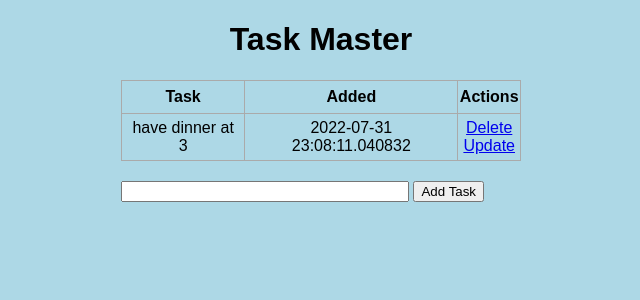
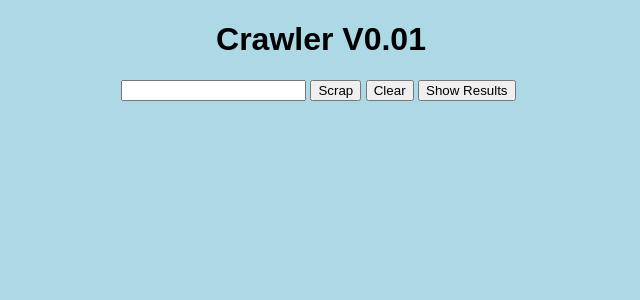
Before and after one commit to Ryan47Liao/FlaskSeleniumDockerized, a Flask app: page / in a window 1280 px wide. Shown: the top 300 px of the page, without its empty margins (319-959 px from the left). Run offline with Flask 2, Linux system fonts and the light colour scheme; data comes from the database, SQL or seed files in the repository.

Commit message:
Initial Commit: Successfully Containerized a Selenium Bot with Flask interface

```diff
--- a/app.py
+++ b/app.py
@@ -1,68 +1,38 @@
-from flask import Flask, render_template, request, redirect
-from flask_sqlalchemy import SQLAlchemy
-# from scrap import scrape_site
-import datetime
+from flask import Flask, render_template, request, redirect, flash
+from scrap import scrapper
 
 app = Flask(__name__)
-app.config['SQLALCHEMY_DATABASE_URI'] = 'sqlite:///test.db'  # 3 is relative, 4 is abs path
-db = SQLAlchemy(app)
+app.secret_key = 'super secret key'
+app.config['SESSION_TYPE'] = 'filesystem'
+bot = scrapper()
 
-
-class ToDo(db.Model):
-    id = db.Column(db.Integer, primary_key=True)
-    content = db.Column(db.String(200), nullable=False)
-    date_created = db.Column(db.DateTime, default=datetime.datetime.utcnow)
-
-    def __repr__(self):
-        return '<Task {}>'.format(self.id)
-
+scrap_result = "Nothing here yet"
 
 @app.route('/', methods=['POST', 'GET'])
 def home():
+    global scrap_result
     # src, parser = scrape_site(URL)
     # return str(src)
     if request.method == 'POST':
-        task_content = request.form['content']
-        new_task = ToDo(content=task_content)
+        url = request.form['url']
         try:
-            db.session.add(new_task)
-            db.session.commit()
-        except:
-            return 'ERROR: Failed Adding the Task'
+            assert url != '', 'URL Must not be empty'
+            flash('Scrapping...Please Wait...')
+            scrap_result, _ = bot.scrape_site(url)
+            flash('Success!Click [Show Results] to see result')
+        except Exception as e:
+            # return 'ERROR: Failed scrapping{}\n\t{}'.format(url, e)
+            flash('ERROR,failed to scrap:{}'.format(url), 'error')
         return redirect('/')
     else:
-        tasks = ToDo.query.order_by(ToDo.date_created).all()
-        return render_template('index.html', tasks = tasks )
+        # tasks = TD.query.order_by(TD.date_created).all()
+        return render_template('index.html')
 
-@app.route('/delete/<int:id>')
-def delete(id):
-    task_to_delete = ToDo.query.get_or_404(id)
-    try:
-        db.session.delete(task_to_delete)
-        db.session.commit()
-        return redirect('/')
-    except Exception as e :
-        return 'ERROR: There was a problem deleting task with id:{}\n\t{}'.format(id,e)
 
-@app.route('/update/<int:id>', methods=['GET','POST'])
-def update(id):
-    task_to_update = ToDo.query.get_or_404(id)
-    if request.method == 'POST':
-        task_to_update.content = request.form['content']
-        try:
-            db.session.commit()
-            return  redirect('/')
-        except Exception as e :
-            return 'Failed to update {} \n\tERROR:{}'.format(task_to_update,e)
-    else:
-        return render_template('update.html', task = task_to_update)
-    #
-    # try:
-    #     db.session.delete(task_to_update)
-    #     db.session.commit()
-    #     return redirect('/')
-    # except Exception as e :
-    #     return 'ERROR: There was a problem updating task with id:{}\n\t{}'.format(id,e)
+@app.route('/scarp_result')
+def show_result():
+    return scrap_result
+
 
 if __name__ == '__main__':
     URL = 'https://ryan47liao.github.io/Ryan-Portfolio/'
--- a/requirements.txt
+++ b/requirements.txt
@@ -7,3 +7,5 @@ Jinja2>=2.11.3
 MarkupSafe>=1.1.1
 SQLAlchemy>=1.3.22
 Werkzeug>=1.0.1
+selenium>=4.3.0
+beautifulsoup4>=4.10.0
--- a/templates/index.html
+++ b/templates/index.html
@@ -1,42 +1,36 @@
 {% extends 'base.html' %}
 
 {% block head %}
-<title>Task Master</title>
+<title>The Crawler</title>
 {% endblock %}
 
 {% block body %}
 
 <div class="content">
     <h1 style="text-align: center">
-        Task Master
+        Crawler V0.01
     </h1>
-    {% if tasks|length < 1%}
-    <h4> There are no tasks, create one below</h4>
-    {% else %}
-    <table>
-        <tr>
-            <th>Task</th>
-            <th>Added</th>
-            <th>Actions</th>
-        </tr>
-        {% for task in tasks%}
-            <tr>
-                <td>{{ task.content }}</td>
-                <td>{{ task.date_created }}</td>
-                <td>
-                    <a href="/delete/{{task.id}}">Delete</a>
-                    <br>
-                    <a href="/update/{{task.id}}">Update</a>
-                </td>
-            </tr>
-        {% endfor %}
-    </table>
-    {% endif %}
+
+    <div>
+            {% for message in get_flashed_messages() %}
+        <div class="alert alert-warning alert-dismissible fade show" role="alert">
+          {{message}}
+          <button type="button" class="close" data-dismiss="alert" aria-label="Close">
+            <span aria-hidden="true">&times;</span>
+          </button>
+        </div>
+
+            {% endfor %}
+    </div>
 
     <div class="form">
         <form action="/" method="POST">
-            <input type = 'text' name = 'content' id = 'content'>
-            <input type = 'submit' value = 'Add Task'>
+            <input type = 'text' name = 'url' id = 'scrap_url'>
+            <input type = 'submit' value = 'Scrap'>
+            <input type = 'reset' value = 'Clear'>
+                <a href="/scarp_result">
+                  <input type="button" value = 'Show Results'>
+                </a>
         </form>
     </div>
 
```
Also changed, not shown: scrap.py (+57 -22 lines), 1 other file.
